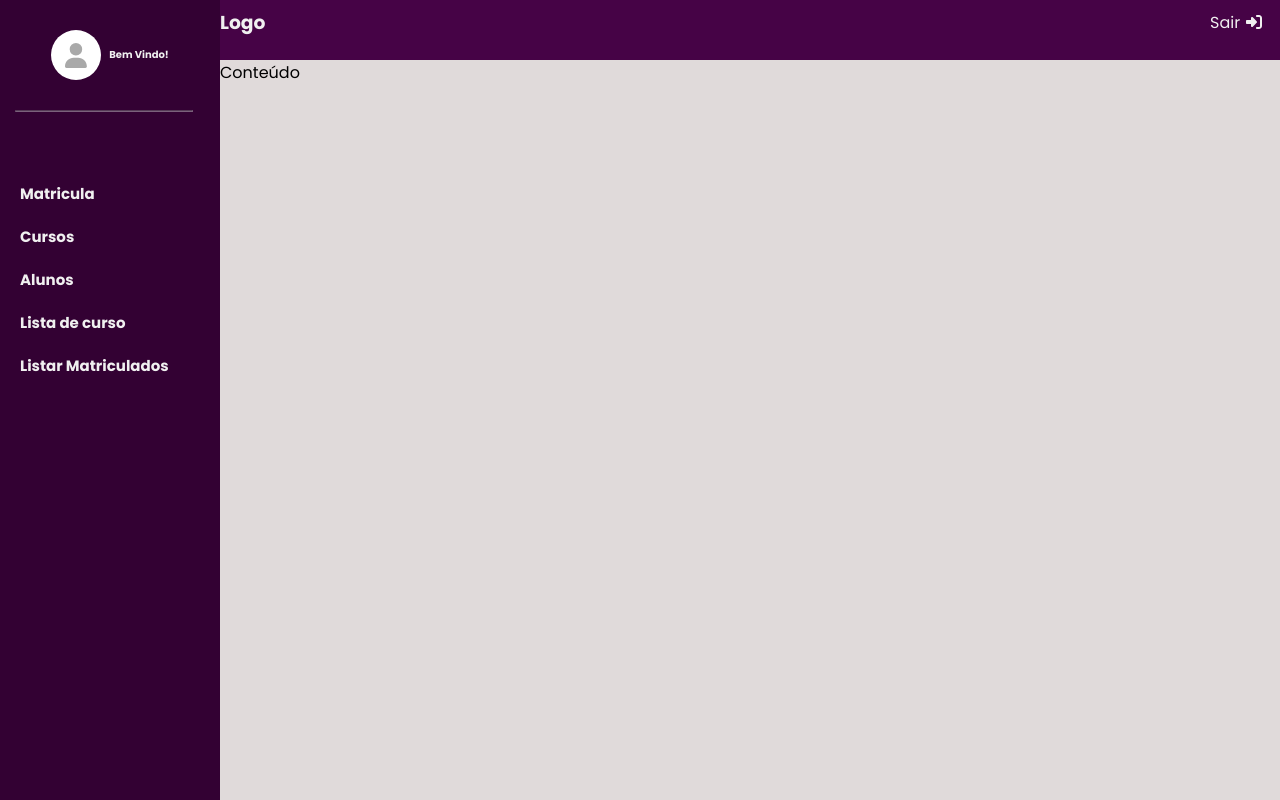
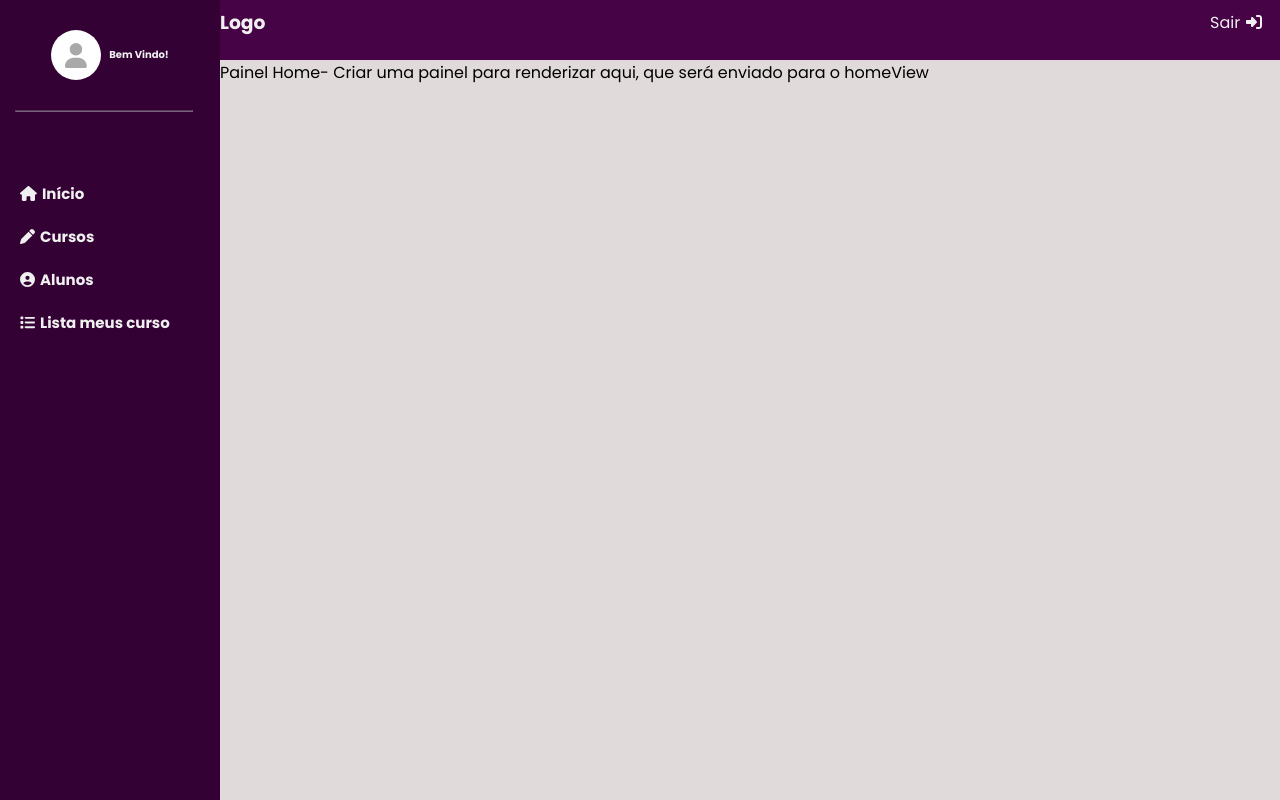
Before and after one commit to Mleite22/Desafio, a Vue app in the folder frontend/: page /home in a window 1280 px wide. Built offline with nearby package versions, Linux system fonts and the light colour scheme; no server answers; sample sign-in values are in the browser's storage.

Commit message:
criando v-slot na home saindo do dashboard

```diff
--- a/frontend/src/components/Dashboard/DashboardComponent.vue
+++ b/frontend/src/components/Dashboard/DashboardComponent.vue
@@ -3,21 +3,20 @@
     <div class="main">
 
         <div class="sidebar">
-
-            <!-- <SidBarComponent :userId="currentUser_Id"/> -->
             <SidBarComponent />
 
         </div>
         <div class="content-right">
 
             <div class="navbar">
-
                 <NavBarComponent />
 
             </div>
             <div class="content">
 
-                <p>Conteúdo</p>
+                <slot name="painel-home">
+                    <p>Painel Home- Criar uma painel para renderizar aqui, que será enviado para o homeView</p>
+                </slot>
 
             </div>
 
@@ -37,11 +36,7 @@ export default {
         NavBarComponent,
         SidBarComponent
     },
-    // data() {
-    //     return {
-    //         currentUser_Id: 13 // ou outro valor válido
-    //     };
-    // }
+
 }
 </script>
 
--- a/frontend/src/components/Dashboard/componentes/SidBarComponent.vue
+++ b/frontend/src/components/Dashboard/componentes/SidBarComponent.vue
@@ -13,11 +13,11 @@
         <div class="menu">
             <ul>
 
-                <li><RouterLink to="/home" class="routers-link">Matricula</RouterLink></li>
-                <li><RouterLink to="/home" class="routers-link">Cursos</RouterLink></li>
-                <li><RouterLink to="/home" class="routers-link">Alunos</RouterLink></li>
-                <li><RouterLink to="/home" class="routers-link">Lista de curso</RouterLink></li>
-                <li><RouterLink to="/home" class="routers-link">Listar Matriculados</RouterLink></li>
+                <li><RouterLink to="/home" class="routers-link"><i class="fa-solid fa-house" style="margin-right: 5px;"></i>Início</RouterLink></li>
+                <li><RouterLink to="/home" class="routers-link"><i class="fa-solid fa-pen" style="margin-right: 5px;"></i>Cursos</RouterLink></li>
+                <li><RouterLink to="/home" class="routers-link"><i class="fa-solid fa-circle-user" style="margin-right: 5px;"></i>Alunos</RouterLink></li>
+                <li><RouterLink to="/home" class="routers-link"><i class="fa-solid fa-list" style="margin-right: 5px;"></i>Lista meus curso</RouterLink></li>
+                <!-- <li><RouterLink to="/home" class="routers-link">Listar Matriculados</RouterLink></li> -->
 
             </ul>
         </div>
--- a/frontend/src/views/Home/HomeView.vue
+++ b/frontend/src/views/Home/HomeView.vue
@@ -1,7 +1,11 @@
 <template>
   <div>
 
-    <DashboardComponent />
+    <DashboardComponent>
+      <template v-slot:painel-home>
+
+      </template>
+    </DashboardComponent>
 
   </div>
 </template>
```
Also changed, not shown: 1 other file (tests, documents, lock files or other folders).
